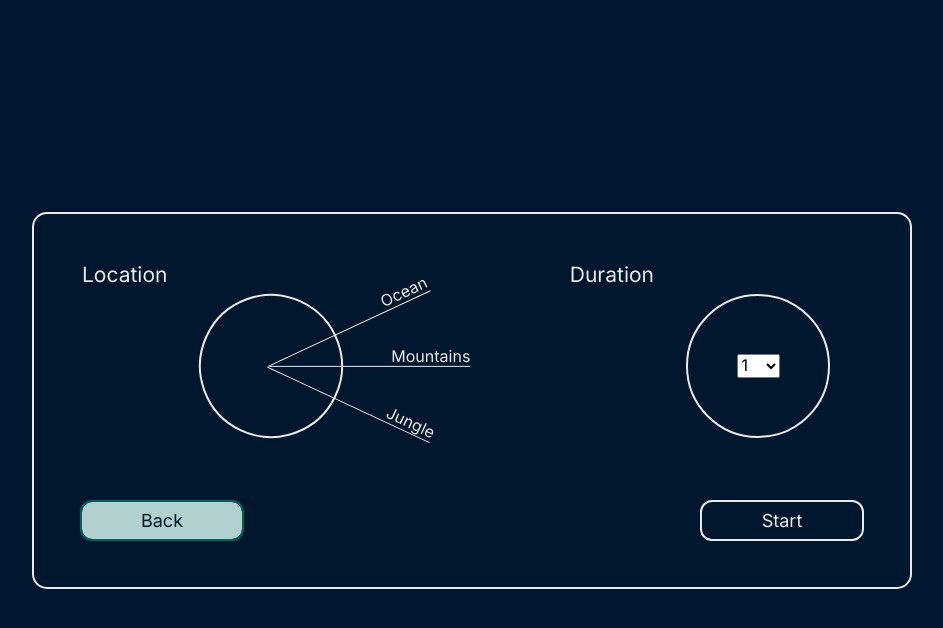
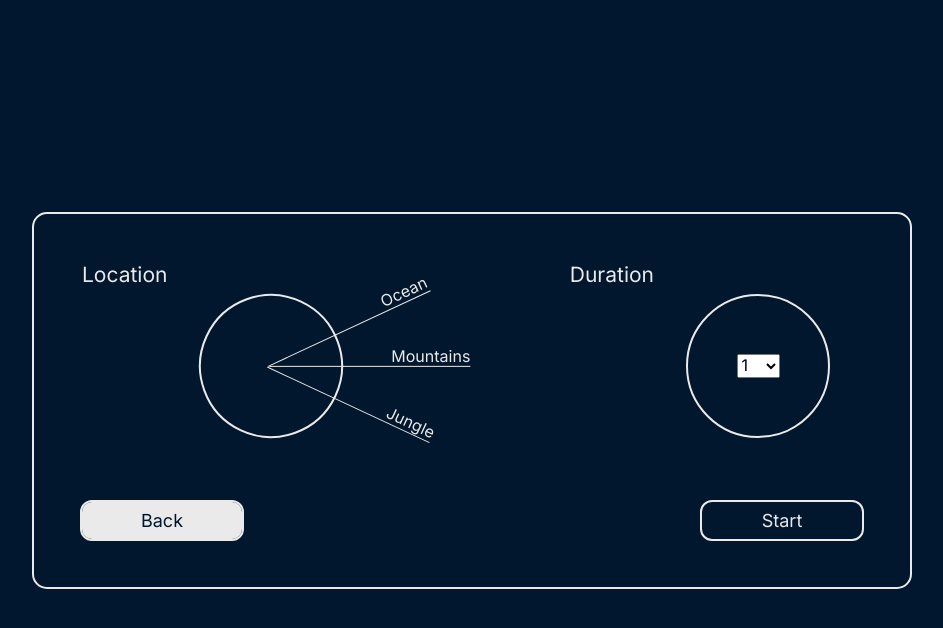
Before and after one commit to nickhibbits/meditation_app, a Next.js app: page /session_options in a window 1280 px wide. In both pictures the pointer is over the link "Back". Shown: the top 628 px of the page, without its empty margins (168-1111 px from the left). Built offline with nearby package versions, Linux system fonts and the light colour scheme.

Commit message:
color updates

```diff
--- a/styles/components/Button.module.scss
+++ b/styles/components/Button.module.scss
@@ -16,9 +16,9 @@
     z-index: 1;
 
     &:hover {
-      background-color: variables.$clr-primary-300;
+      background-color: variables.$clr-neutral-100;
       color: variables.$clr-neutral-900;
-      outline: solid 2px variables.$clr-primary-100;
+      outline: solid 2px variables.$clr-neutral-100;
       cursor: pointer;
     }
   }
--- a/styles/pages/SessionOptions.module.scss
+++ b/styles/pages/SessionOptions.module.scss
@@ -66,7 +66,7 @@ $option-width: 11rem;
     }
 
     .option:nth-of-type(3) {
-      @include option_base(0deg, variables.$clr-bold-300);
+      @include option_base(0deg, variables.$clr-primary-300);
       width: $option-width;
       top: 3.35rem;
       right: -6.5rem;
```
